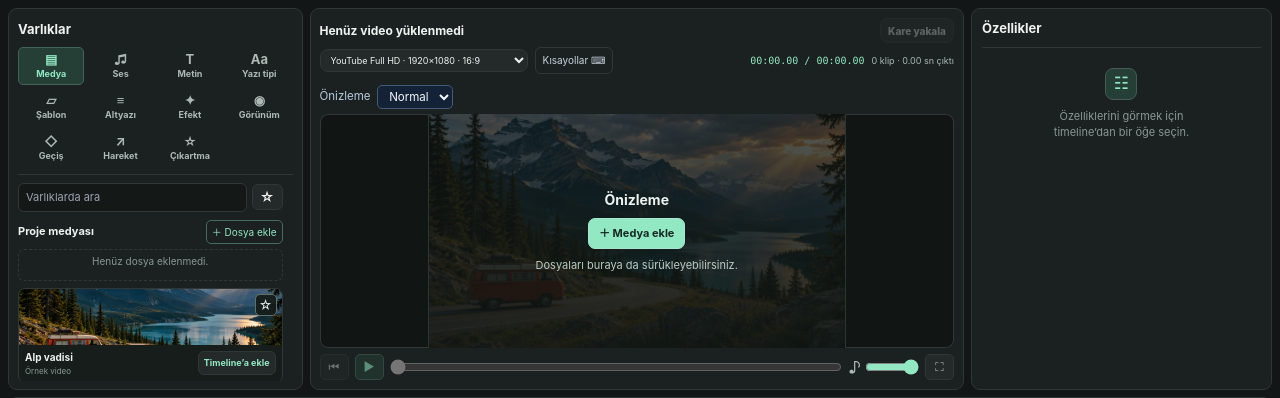
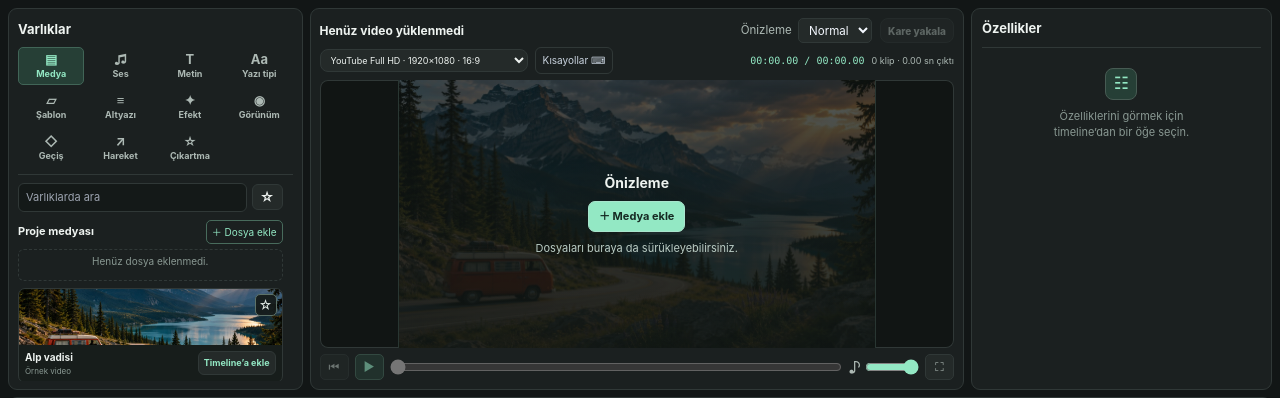
Before and after one commit to davutcan123/OtomatikEdit, a FastAPI app: page / in a window 1280 px wide. Shown: the part 53-451 px from the top of the page. Run offline with FastAPI, Linux system fonts and the light colour scheme; data that the repository does not hold is empty.

Commit message:
Fit the proxy controls and transport inside the player

```diff
--- a/static/studio-workspace.css
+++ b/static/studio-workspace.css
@@ -157,6 +157,8 @@
   .studio-shell .studio-header, .studio-shell:has(#manual.active) > .studio-header { flex-basis: 45px; height: 45px; }
   .studio-shell > main.studio-main { padding: 5px; }
   .studio-shell #manual > div { grid-template-rows: minmax(286px,1.12fr) minmax(269px,1fr) 32px; gap: 4px; }
+  .studio-shell #manual-core #preview-panel { padding: 6px; }
+  .studio-shell .preview-toolbar { margin-bottom: 4px; gap: 3px 6px; }
   .studio-shell #timeline-panel { padding: 4px 6px; }
 }
 @media (max-width: 1099px), (max-height: 679px) {
--- a/static/studio_preview.css
+++ b/static/studio_preview.css
@@ -17,3 +17,28 @@
   border-radius: 5px;
 }
 .studio-preview-controls :focus-visible { outline: 2px solid #8ad8fe; outline-offset: 2px; }
+
+.preview-actions .studio-preview-controls {
+  flex-wrap: nowrap;
+  gap: 6px;
+  padding-block: 0;
+  color: var(--studio-muted);
+}
+.preview-actions .studio-preview-controls select,
+.preview-actions .studio-preview-controls button {
+  min-height: 25px;
+  padding: 3px 6px;
+  background: var(--studio-raised);
+  border-color: var(--studio-border);
+  white-space: nowrap;
+}
+.preview-actions .studio-preview-controls [role=status] {
+  max-width: 16ch;
+  font-size: 10px;
+  line-height: 12px;
+}
+.preview-actions .studio-preview-controls [role=status]:empty { display: none; }
+@media (max-width: 650px) {
+  .preview-actions { flex-wrap: wrap; }
+  .preview-actions .studio-preview-controls { flex-wrap: wrap; }
+}
--- a/templates/index.html
+++ b/templates/index.html
@@ -329,7 +329,11 @@
                 <div class="min-w-0 flex-1"><h2 id="media-title-top" class="font-black text-sm truncate">Henüz video yüklenmedi</h2><p id="canvas-info-top" class="text-[10px] text-blue-300 mt-1">YouTube Full HD · 1920×1080 · 16:9</p></div>
               </div>
             </div>
-            <div class="export-action">
+            <div class="export-action preview-actions">
+              <div class="studio-preview-controls" data-preview-controls="manual" hidden>
+                <label>Önizleme <select><option value="normal">Normal</option><option value="light">Hafif</option></select></label>
+                <span role="status"></span><button type="button" hidden>Tekrar dene</button>
+              </div>
               <button id="snapshot-open" type="button" class="snapshot-action" title="Oynatma çizgisindeki kareyi fotoğraf olarak kaydet">Kare yakala</button>
             </div>
             <div class="preview-controls">
@@ -339,10 +343,6 @@
                 <details class="preview-shortcut-menu"><summary>Kısayollar ⌨</summary><div class="preview-shortcuts"><span><kbd>B</kbd> Kes</span><span><kbd>Space</kbd> Oynat</span><span><kbd>Delete</kbd> Sil</span><span><kbd>⌘/Ctrl Z</kbd> Geri al</span><span><kbd>⌘/Ctrl C · V</kbd> Kopyala / yapıştır</span><span><kbd>← / →</kbd> Kesite atla</span></div></details>
                 <div class="text-right whitespace-nowrap"><div id="timecode-top" class="font-mono text-xs">00:00.00 / 00:00.00</div><div id="summary-top" class="text-[10px] text-slate-500 mt-1">0 klip · 0 sn çıktı</div></div>
             </div>
-          </div>
-          <div class="studio-preview-controls" data-preview-controls="manual" hidden>
-            <label>Önizleme <select><option value="normal">Normal</option><option value="light">Hafif</option></select></label>
-            <span role="status"></span><button type="button" hidden>Tekrar dene</button>
           </div>
           <div id="preview-shell" class="bg-black rounded-xl relative flex items-center justify-center overflow-hidden w-full">
             <div id="preview-stage" class="relative bg-black overflow-hidden w-full" style="aspect-ratio:16/9">
```
Also changed, not shown: tests/workspace_layout.electron.cjs (+32 -9 lines).
